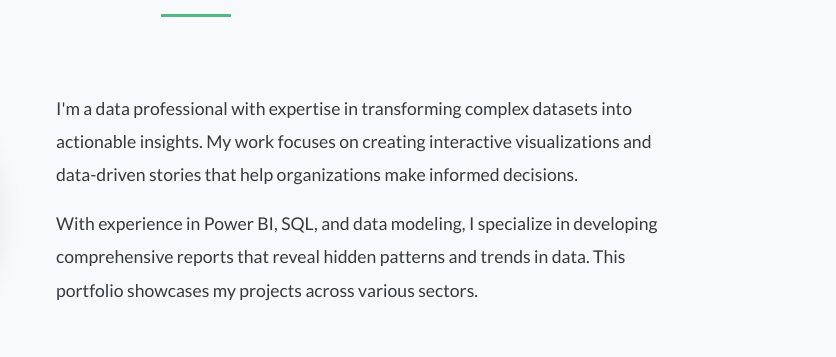
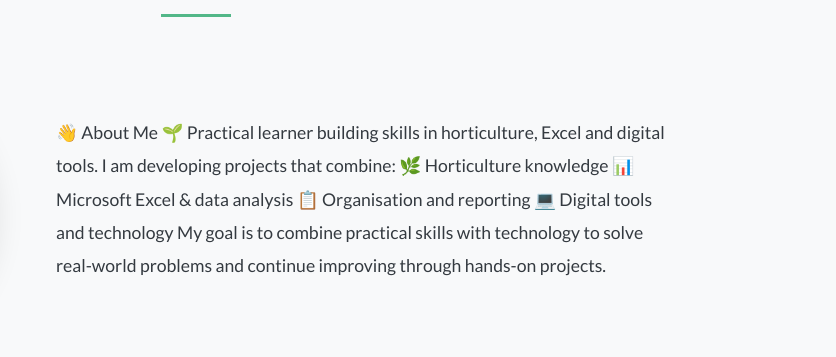
Before and after one commit to thl-369/thl-369.github.io, a plain HTML site: page index.html in a window 1280 px wide. Shown: the part 628-985 px from the top of the page, 444-1280 px from the left. Drawn offline with nearby package versions, Linux system fonts and the light colour scheme.

Commit message:
Revise About Me section in index.html
Updated 'About Me' section with new content highlighting skills in horticulture, Excel, and digital tools.

```diff
--- a/index.html
+++ b/index.html
@@ -60,8 +60,19 @@
             <img src="assets/images/profile-placeholder.jpg" alt="Your Name" class="profile-photo">
             <div class="about-text">
                 <!--💡UPDATE: Write your own 'About Me' text here-->
-                <p> I'm a data professional with expertise in transforming complex datasets into actionable insights. My work focuses on creating interactive visualizations and data-driven stories that help organizations make informed decisions.</p>
-                <p>With experience in Power BI, SQL, and data modeling, I specialize in developing comprehensive reports that reveal hidden patterns and trends in data. This portfolio showcases my projects across various sectors.</p>
+                <p>👋 About Me
+
+🌱 Practical learner building skills in horticulture, Excel and digital tools.
+
+I am developing projects that combine:
+
+🌿 Horticulture knowledge
+📊 Microsoft Excel & data analysis
+📋 Organisation and reporting
+💻 Digital tools and technology
+My goal is to combine practical skills with technology to solve real-world problems and continue improving through hands-on projects.
+                <p>
+                <p></p>
             </div>
         </div>
     </div>
```
